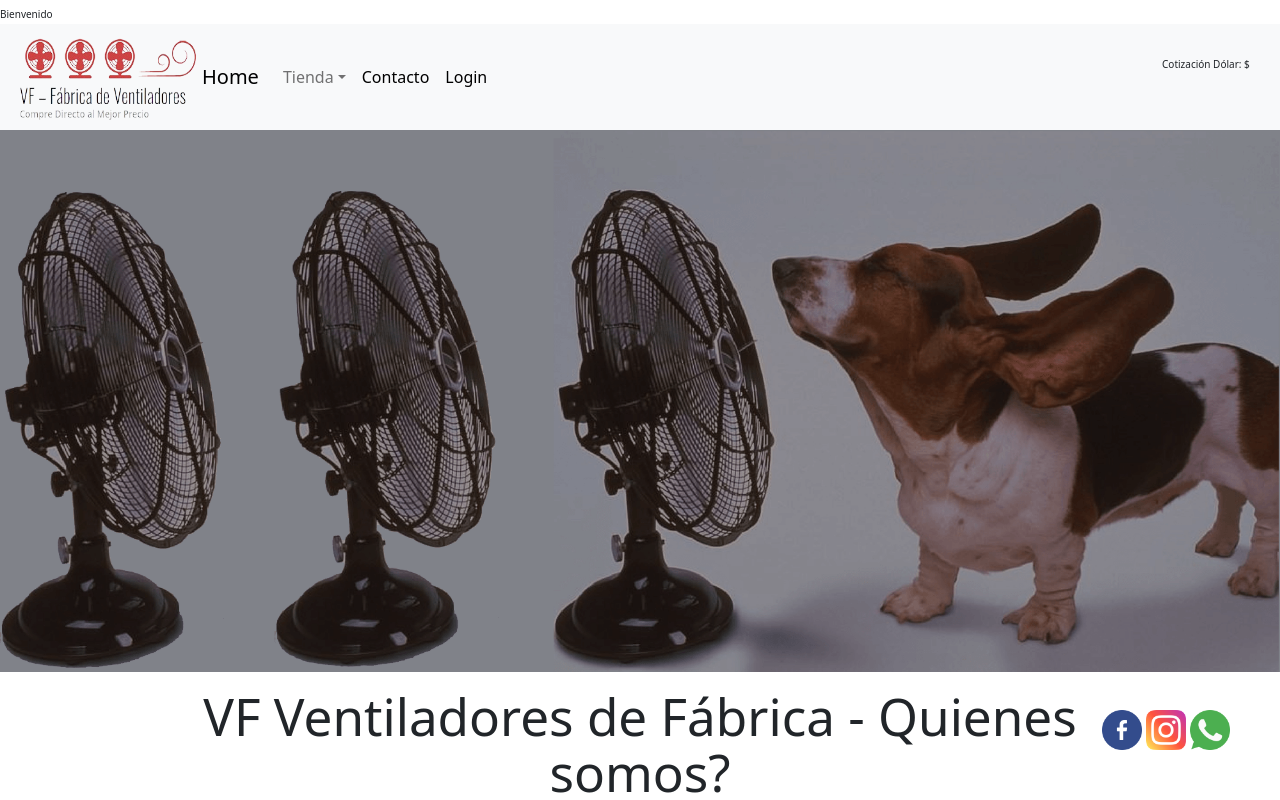
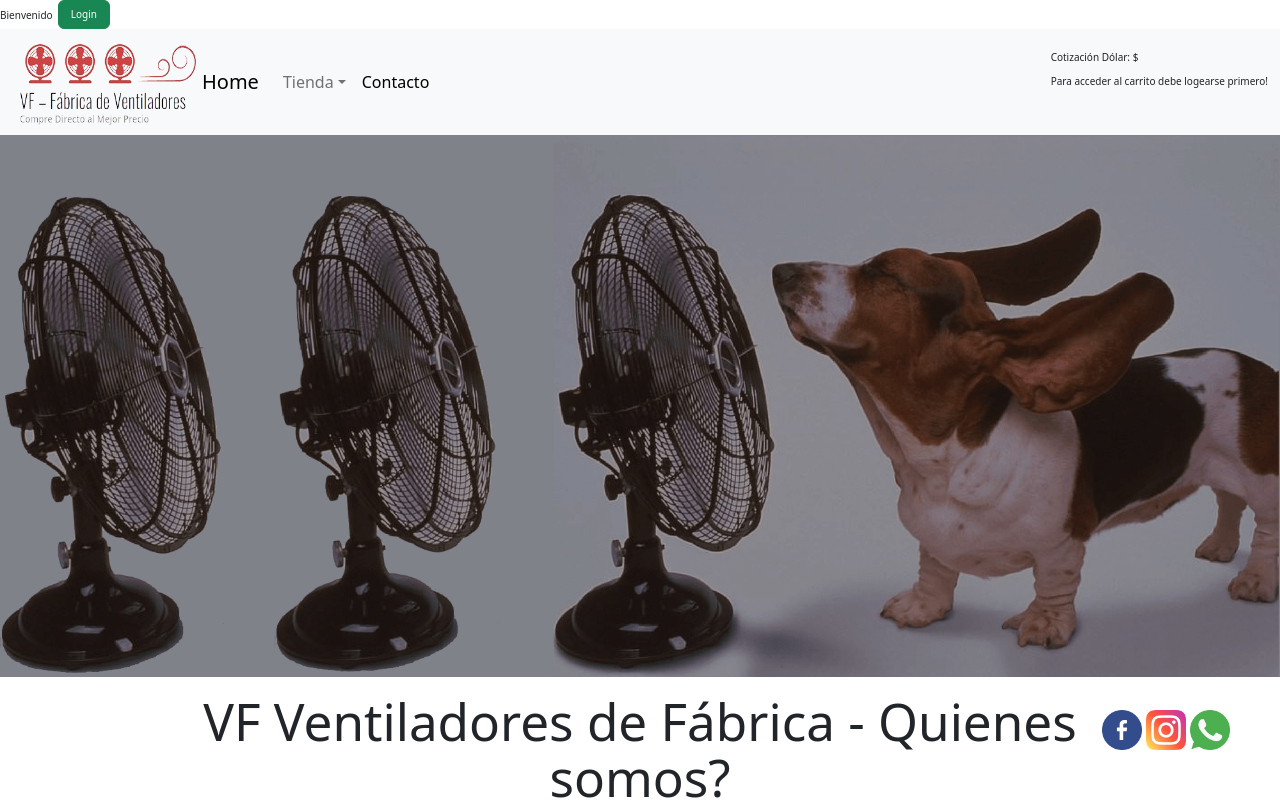
Before and after one commit to martinezjm1968/Coder_React, a React (Vite) app: page / in a window 1280 px wide. Shown: the top 800 px of the page. Built offline with nearby package versions, Linux system fonts and the light colour scheme; no server answers.

Commit message:
"Entrega 3 V4"
"Entrega 3 V4"

```diff
--- a/src/components/MenuNav/MenuNav.jsx
+++ b/src/components/MenuNav/MenuNav.jsx
@@ -9,7 +9,8 @@ import { CotizacionDolar } from '../Context/CotizacionDolar';
 import { CartWidget } from '../CartWidget/CartWidget';
 import { Link } from 'react-router-dom';
 import { AuthContext } from '../Context/AuthContext';
-import { LoginScreen } from '../LoginScreen/LoginScreen';
+import { LoginScreen } from "../LoginScreen/LoginScreen";
+
 
 export function MenuNav() {
     const { dolar } = useContext(CotizacionDolar)
@@ -18,12 +19,16 @@ export function MenuNav() {
     return (
         <header className="header">
             <nav>
-                <span style={{fontSize:'10px'}}>Bienvenido {user.email} &nbsp;</span>
+                <span style={{ fontSize: '10px' }}>Bienvenido {user.email} &nbsp;</span>
                 {user.logged ?
                     <>
-                        <button className='btn btn-danger' style={{fontSize:'10px'}} onClick={logout}>Logout</button>
+                        <button className='btn btn-danger' style={{ fontSize: '10px' }} onClick={logout}>Logout</button>
                     </>
-                    : null
+                    :
+                    <>
+
+                        <Link className="btn btn-success" style={{ fontSize: '10px' }} to="/login">Login</Link>
+                    </>
 
                 }
             </nav>
@@ -48,7 +53,6 @@ export function MenuNav() {
                             </NavDropdown>
 
                             <Nav.Link as='span'><Link to='/Contacto' style={{ color: 'black', textDecoration: 'none' }}>Contacto</Link></Nav.Link>
-                            <Nav.Link as='span'><Link to='/LoginScreen' style={{ color: 'black', textDecoration: 'none' }}>Login</Link></Nav.Link>
                         </Nav>
 
 
@@ -57,6 +61,15 @@ export function MenuNav() {
 
                                 <div>
                                     <span style={{ fontSize: '10px' }}> Cotización Dólar: ${dolar?.oficial.value_sell}  </span>
+                                </div>
+
+                                <div>
+                                    {!user.logged ?
+                                        <>
+                                            <span style={{ fontSize: '10px' }}>Para acceder al carrito debe logearse primero!</span>
+                                        </>
+                                        : ""
+                                    }
                                 </div>
                                 <CartWidget />
                             </div>
--- a/src/components/Router/AppRouter.jsx
+++ b/src/components/Router/AppRouter.jsx
@@ -28,7 +28,7 @@ const AppRouter = () => {
                 <Route path='/tienda/:categoriaId' element={<ItemListContainer />} />
                 <Route path='/detail/:itemId' element={<ItemDetailContainer />} />
                 <Route path='/contacto' element={<Contacto />} />
-                <Route path='/login' element={<LoginScreen />} />
+
 
                 {
                     user.logged
@@ -36,7 +36,11 @@ const AppRouter = () => {
                             <Route path='/cart' element={<Cart />} />
                             <Route path='/carrito' element={<CartWidget />} />
                         </>
-                        : null
+                        :
+                        <>
+                            <Route path='/login' element={<LoginScreen />} />
+                            <Route path='/register' element={<RegisterScreen />} />
+                        </>
 
                 }
                 <Route path='*' element={<Navigate to={"/"} />} />
```
